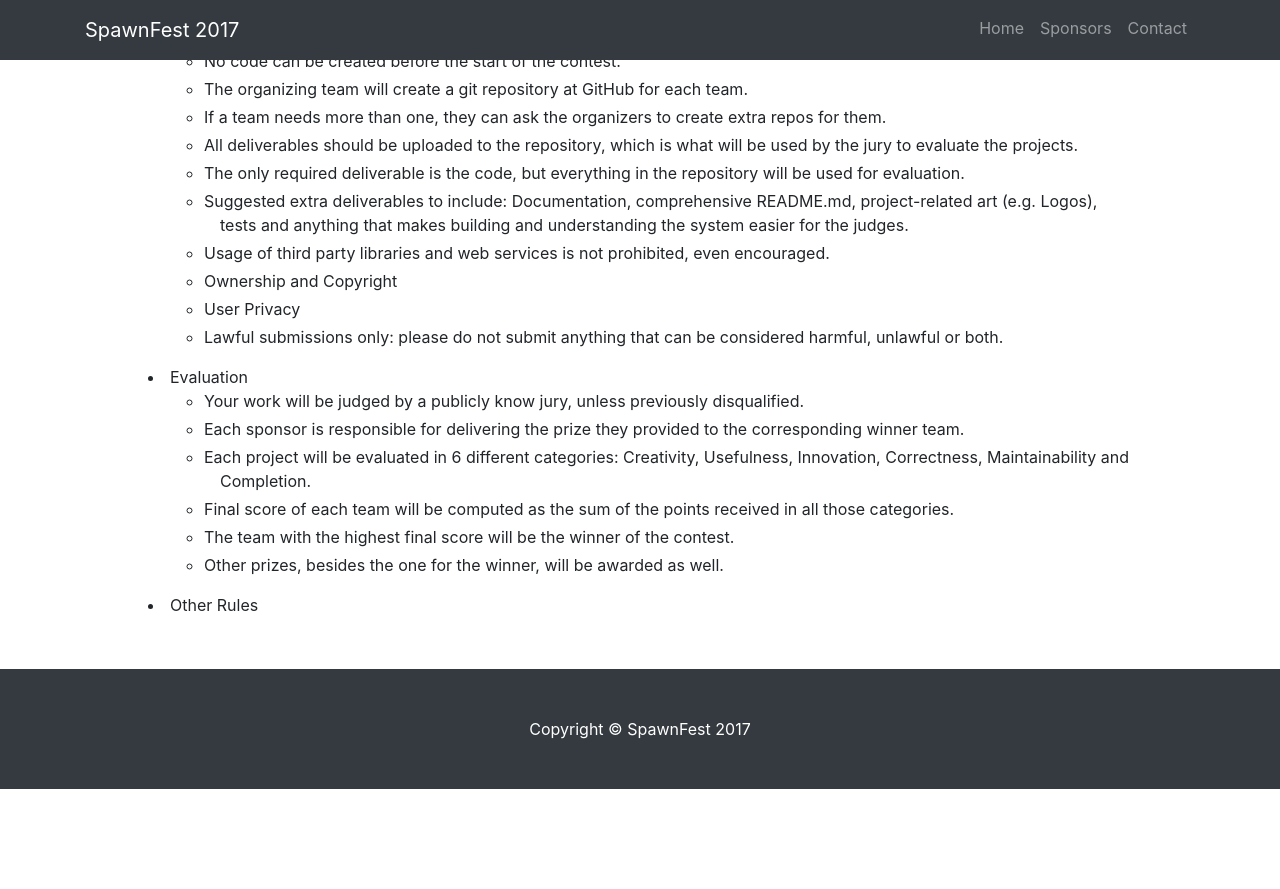
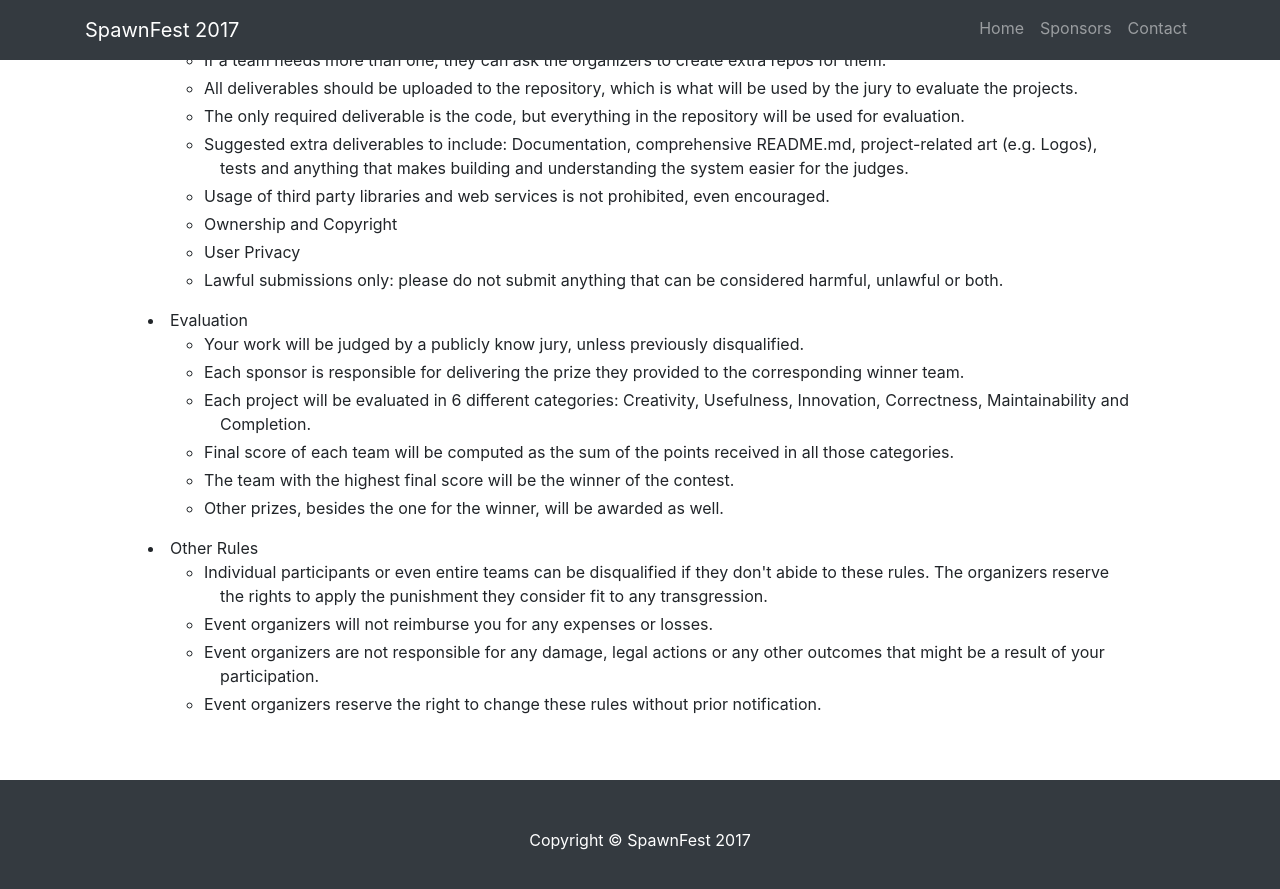
Before and after one commit to spawnfest/spawnfest.github.io, a Jekyll site: the page built from rules.html, in a window 1280 px wide and 900 px high, scrolled down 1230 px. Shown: the top 889 px of the window. Built offline with Jekyll 4.4.1, drawn with Linux system fonts in a browser that asks for light colours; before the commit the page ends 2019 px from its top, so only the background shows below that.

Commit message:
Format and typo

```diff
--- a/_config.yml
+++ b/_config.yml
@@ -11,9 +11,9 @@
 rules:
   - text: TODO
     details:
-      - text: Choose <pre>XX</pre>
-      - text: <pre>YY = XX + 1</pre>
-      - text: <pre>ZZ = XX - 2</pre>
+      - text: Choose <code>XX</code>
+      - text: <code>YY = XX + 1</code>
+      - text: <code>ZZ = XX - 2</code>
       - text: Add specific prizes if we can
   - text: "Schedule"
     details:
@@ -55,7 +55,7 @@
       - text: "The team with the highest final score will be the winner of the contest."
       - text: "Other prizes, besides the one for the winner, will be awarded as well."
   - text: Other Rules
-    defails:
+    details:
       - text: "Individual participants or even entire teams can be disqualified if they don't abide to these rules. The organizers reserve the rights to apply the punishment they consider fit to any transgression."
       - text: "Event organizers will not reimburse you for any expenses or losses."
       - text: "Event organizers are not responsible for any damage, legal actions or any other outcomes that might be a result of your participation."
```
